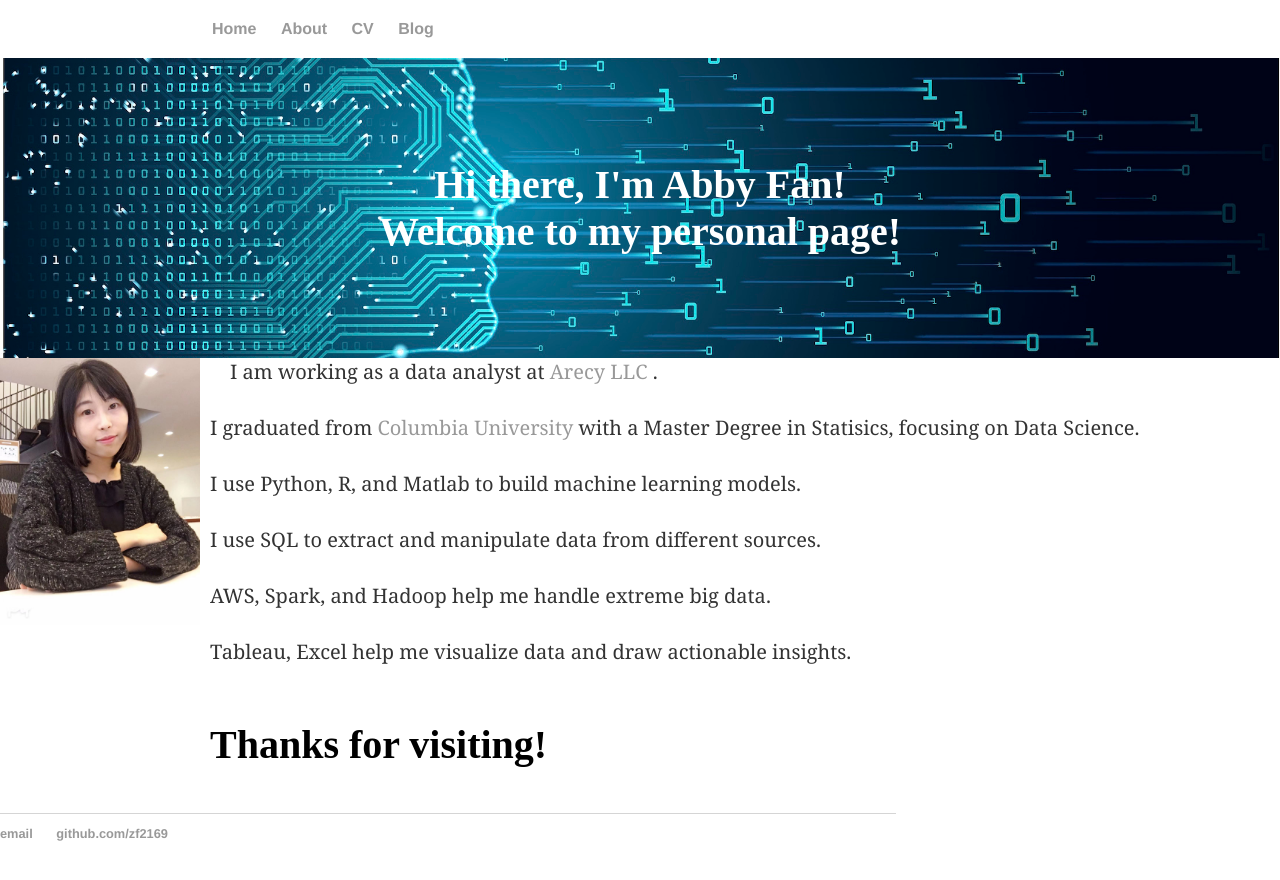
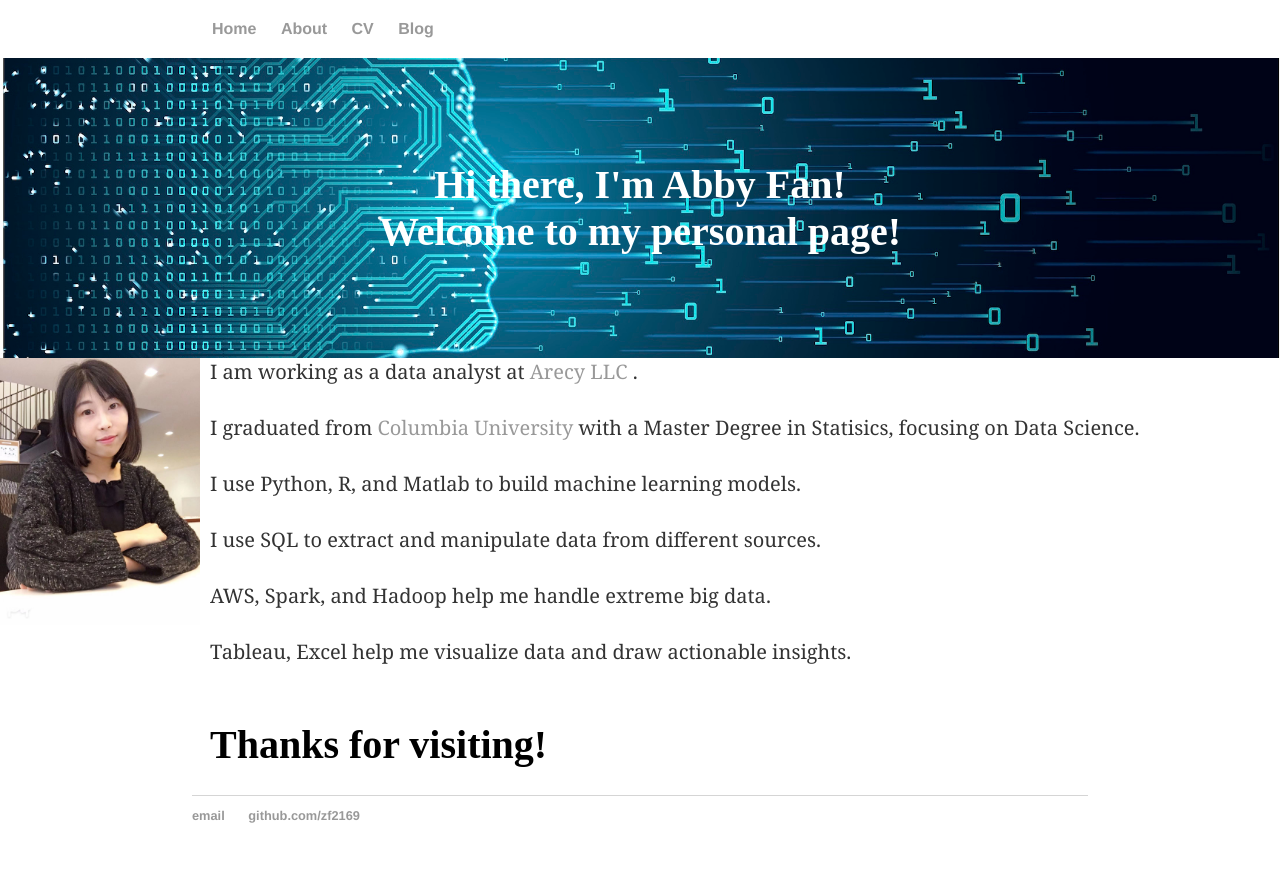
Before and after one commit to zf2169/zf2169.github.io, a Jekyll site: the page built from index.html, in a window 1280 px wide. Shown: the top 880 px of the page. Built offline with Jekyll 4.4.1, drawn with Linux system fonts in a browser that asks for light colours.

Commit message:
Update main.css

```diff
--- a/css/main.css
+++ b/css/main.css
@@ -22,7 +22,9 @@ background { margin: 10px auto; }
   color: white;
 }
 
-maintext { margin: 20px; width: 70%; }
+.maintext { margin: 20px; width: 70%; }
+
+footer { margin: 20px auto; width: 70%; border-top: 1px solid #d5d5d5; font-size: .8em; }
 
 nav ul, footer ul {
     font-family:'Helvetica', 'Arial', 'Sans-Serif';
@@ -45,8 +47,6 @@ p1 { font-size: 1.5em; font-family: 'Merriweather', Georgia, Times; line-height:
 
 p2 { font-size: 20px; font-family: 'Merriweather', Georgia, Times; line-height: 1.4em; color: #333; }
 
-footer { border-top: 1px solid #d5d5d5; font-size: .8em; width: 70%; }
-
 ul.posts { margin: 20px auto 40px; font-size: 1.5em; }
 
 ul.posts li { list-style: none; }
```
